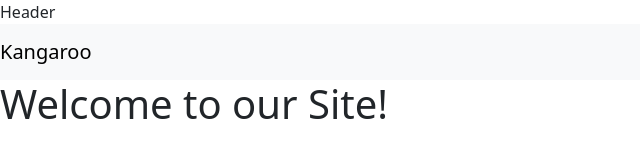
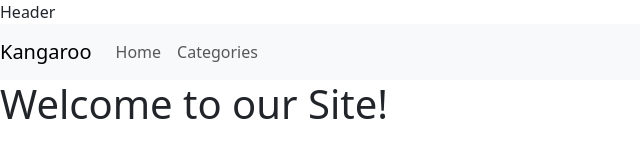
Before and after one commit to dhayv/roulletech_assignment, a React (Vite) app in the folder frontend/: page / in a window 1280 px wide. Shown: the top 160 px of the page, without its empty margins (0-640 px from the left). Built offline with nearby package versions, Linux system fonts and the light colour scheme.

Commit message:
completed basic navbar

```diff
--- a/frontend/src/Components/NavBar.jsx
+++ b/frontend/src/Components/NavBar.jsx
@@ -1,10 +1,18 @@
 import React from "react";
-import { Navbar } from "react-bootstrap";
+import { Navbar, Nav } from "react-bootstrap";
 
 const Navigation = () => {
     return (
-        <Navbar bg="light" variant="light">
+        <Navbar bg="light" variant="light" expand="md">
             <Navbar.Brand href="#home">Kangaroo</Navbar.Brand>
+            <Navbar.Toggle aria-controls="basic-navbar-nav"/>
+                <Navbar.Collapse>
+                    <Nav className="mr-auto">
+                        <Nav.Link href="home">Home</Nav.Link>
+                        <Nav.Link href="categories"> Categories</Nav.Link>
+                    </Nav>
+                </Navbar.Collapse>
+
         </Navbar>
     )
 };
```
